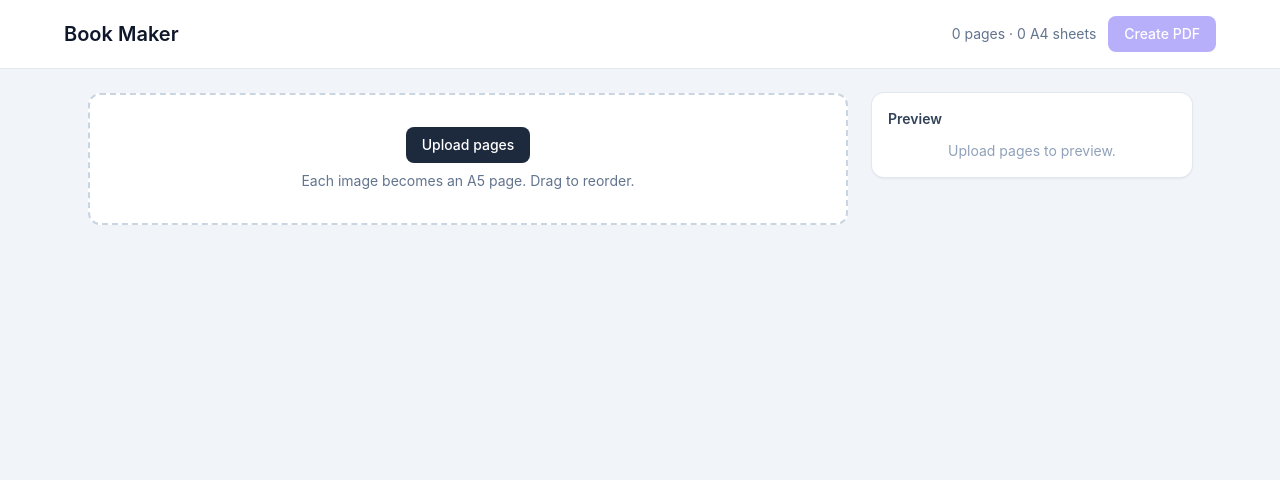
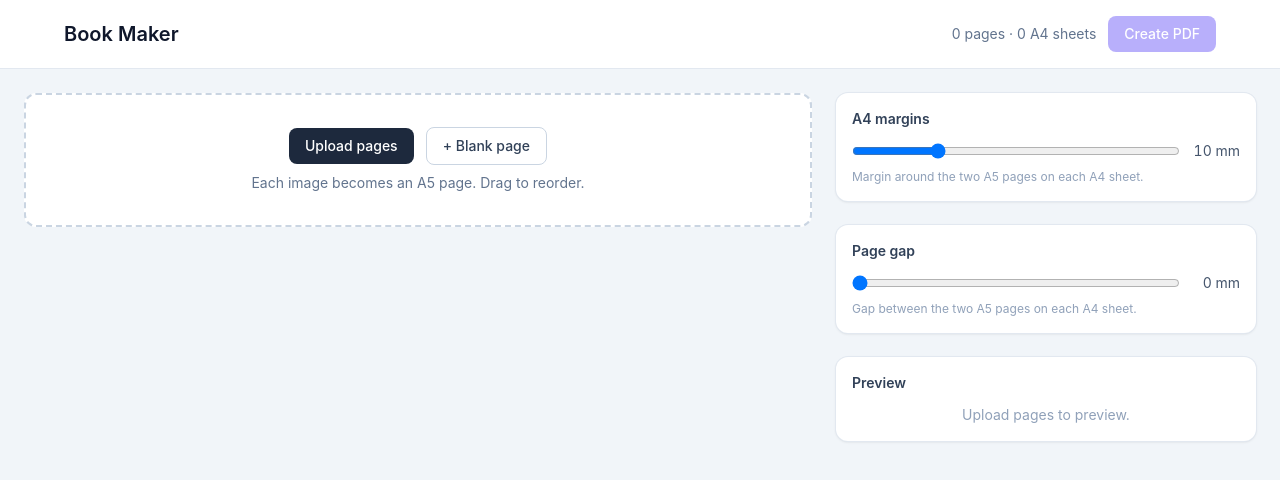
Before and after one commit to AntonLapshin/book, a React (Vite) app: page / in a window 1280 px wide. Shown: the top 480 px of the page. Built offline with nearby package versions, Linux system fonts and the light colour scheme.

Commit message:
Fix Create PDF failing on subsequent attempts
Load images asynchronously before generating the PDF instead of reading
naturalWidth/naturalHeight immediately after setting img.src, which was
0 on repeat runs when the image was not yet loaded.

```diff
--- a/src/App.jsx
+++ b/src/App.jsx
@@ -4,7 +4,7 @@
 
 const A4_W = 297
 const A4_H = 210
-const MARGIN = 10
+const DEFAULT_MARGIN = 10
 
 function PageImage({ src, className = '' }) {
   return <img src={src} alt="" className={`h-full w-full object-cover ${className}`} />
@@ -13,6 +13,8 @@
 export default function App() {
   const [pages, setPages] = useState([])
   const [dragIndex, setDragIndex] = useState(null)
+  const [gap, setGap] = useState(0)
+  const [margin, setMargin] = useState(DEFAULT_MARGIN)
   const fileInputRef = useRef(null)
 
   const addFiles = useCallback((files) => {
@@ -21,8 +23,16 @@
       id: `${Date.now()}-${Math.random().toString(36).slice(2)}`,
       name: file.name,
       url: URL.createObjectURL(file),
+      blank: false,
     }))
     setPages((prev) => [...prev, ...newPages])
+  }, [])
+
+  const addBlank = useCallback(() => {
+    setPages((prev) => [
+      ...prev,
+      { id: `${Date.now()}-${Math.random().toString(36).slice(2)}`, name: 'Blank page', url: null, blank: true },
+    ])
   }, [])
 
   const move = useCallback((index, dir) => {
@@ -66,7 +76,15 @@
     if (Number.isInteger(from)) swap(from, index)
   }, [dragIndex, swap])
 
-  const createPdf = useCallback(() => {
+  const loadImage = (url) =>
+    new Promise((resolve, reject) => {
+      const img = new Image()
+      img.onload = () => resolve(img)
+      img.onerror = reject
+      img.src = url
+    })
+
+  const createPdf = useCallback(async () => {
     const doc = new jsPDF({
       orientation: 'landscape',
       unit: 'mm',
@@ -74,13 +92,11 @@
       compress: true,
     })
 
-    const usableW = A4_W - MARGIN * 2
-    const usableH = A4_H - MARGIN * 2
-    const halfW = usableW / 2
+    const usableW = A4_W - margin * 2
+    const usableH = A4_H - margin * 2
+    const halfW = (usableW - gap) / 2
 
-    const placeImage = (url, x, y, w, h) => {
-      const img = new Image()
-      img.src = url
+    const placeImage = (img, x, y, w, h) => {
       const ratio = img.naturalWidth / img.naturalHeight
       let dw = w
       let dh = w / ratio
@@ -88,8 +104,17 @@
         dh = h
         dw = h * ratio
       }
-      doc.addImage(url, 'JPEG', x + (w - dw) / 2, y + (h - dh) / 2, dw, dh, undefined, 'FAST')
+      doc.addImage(img, 'JPEG', x + (w - dw) / 2, y + (h - dh) / 2, dw, dh, undefined, 'FAST')
     }
+
+    const placePage = (page, x, y, w, h) => {
+      if (!page || page.blank) return
+      placeImage(imgMap.get(page.id), x, y, w, h)
+    }
+
+    const imagePages = pages.filter((p) => !p.blank)
+    const images = await Promise.all(imagePages.map((p) => loadImage(p.url)))
+    const imgMap = new Map(imagePages.map((p, i) => [p.id, images[i]]))
 
     let sheet = 0
     const sheetCount = Math.ceil(pages.length / 2)
@@ -97,13 +122,13 @@
       if (sheet > 0) doc.addPage('a4', 'landscape')
       const left = pages[i * 2]
       const right = pages[i * 2 + 1]
-      if (left) placeImage(left.url, MARGIN, MARGIN, halfW, usableH)
-      if (right) placeImage(right.url, MARGIN + halfW, MARGIN, halfW, usableH)
+      placePage(left, margin, margin, halfW, usableH)
+      placePage(right, margin + halfW + gap, margin, halfW, usableH)
       sheet++
     }
 
     doc.save('book.pdf')
-  }, [pages])
+  }, [pages, gap, margin])
 
   const totalSheets = Math.ceil(pages.length / 2)
 
@@ -127,7 +152,7 @@
         </div>
       </header>
 
-      <main className="mx-auto grid max-w-6xl gap-6 px-6 py-6 lg:grid-cols-[1fr_320px]">
+      <main className="mx-auto grid max-w-7xl gap-6 px-6 py-6 lg:grid-cols-[1fr_420px]">
         <section className="space-y-6">
           <div className="rounded-xl border-2 border-dashed border-slate-300 bg-white p-8 text-center">
             <input
@@ -141,12 +166,20 @@
                 e.target.value = ''
               }}
             />
+            <div className="flex items-center justify-center gap-3">
               <button
                 onClick={() => fileInputRef.current?.click()}
                 className="rounded-lg bg-slate-800 px-4 py-2 text-sm font-medium text-white transition hover:bg-slate-700"
               >
                 Upload pages
               </button>
+              <button
+                onClick={addBlank}
+                className="rounded-lg border border-slate-300 bg-white px-4 py-2 text-sm font-medium text-slate-700 transition hover:bg-slate-50"
+              >
+                + Blank page
+              </button>
+            </div>
             <p className="mt-2 text-sm text-slate-500">
               Each image becomes an A5 page. Drag to reorder.
             </p>
@@ -166,7 +199,11 @@
                 }`}
               >
                 <div className="relative aspect-[148/210]">
+                  {page.blank ? (
+                    <div className="h-full w-full bg-white" />
+                  ) : (
                     <PageImage src={page.url} />
+                  )}
                   <span className="absolute left-1 top-1 rounded bg-slate-900/70 px-1.5 py-0.5 text-xs font-medium text-white">
                     {i + 1}
                   </span>
@@ -203,22 +240,68 @@
 
         <aside className="space-y-6">
           <section className="rounded-xl bg-white p-4 shadow-sm ring-1 ring-slate-200">
+            <h2 className="mb-3 text-sm font-semibold text-slate-700">A4 margins</h2>
+            <div className="flex items-center gap-3">
+              <input
+                type="range"
+                min="0"
+                max="40"
+                step="1"
+                value={margin}
+                onChange={(e) => setMargin(Number(e.target.value))}
+                className="flex-1"
+              />
+              <span className="w-12 text-right text-sm tabular-nums text-slate-600">{margin} mm</span>
+            </div>
+            <p className="mt-2 text-xs text-slate-400">
+              Margin around the two A5 pages on each A4 sheet.
+            </p>
+          </section>
+
+          <section className="rounded-xl bg-white p-4 shadow-sm ring-1 ring-slate-200">
+            <h2 className="mb-3 text-sm font-semibold text-slate-700">Page gap</h2>
+            <div className="flex items-center gap-3">
+              <input
+                type="range"
+                min="0"
+                max="20"
+                step="1"
+                value={gap}
+                onChange={(e) => setGap(Number(e.target.value))}
+                className="flex-1"
+              />
+              <span className="w-12 text-right text-sm tabular-nums text-slate-600">{gap} mm</span>
+            </div>
+            <p className="mt-2 text-xs text-slate-400">
+              Gap between the two A5 pages on each A4 sheet.
+            </p>
+          </section>
+
+          <section className="rounded-xl bg-white p-4 shadow-sm ring-1 ring-slate-200">
             <h2 className="mb-3 text-sm font-semibold text-slate-700">Preview</h2>
             <div className="space-y-3">
               {Array.from({ length: totalSheets }, (_, i) => {
                 const left = pages[i * 2]
                 const right = pages[i * 2 + 1]
+                const usableW = A4_W - margin * 2
+                const gapPx = Math.round((gap / usableW) * 100)
+                const marginPx = Math.round((margin / A4_W) * 100)
                 return (
                   <div key={i} className="rounded-lg bg-slate-900 p-3">
                     <p className="mb-2 text-center text-xs text-slate-400">
                       Sheet {i + 1} of {totalSheets}
                     </p>
-                    <div className="mx-auto flex aspect-[297/210] w-full gap-1 overflow-hidden rounded bg-white p-1 shadow-lg">
+                    <div
+                      className="mx-auto flex aspect-[297/210] w-full overflow-hidden rounded bg-slate-200 shadow-lg"
+                      style={{ padding: `${marginPx}px` }}
+                    >
+                      <div className="flex flex-1 gap-0" style={{ gap: `${gapPx}px` }}>
                         <div className="flex-1 overflow-hidden">
-                        {left ? <PageImage src={left.url} /> : <div className="h-full bg-slate-100" />}
+                          {left && !left.blank ? <PageImage src={left.url} /> : <div className="h-full bg-white" />}
                         </div>
                         <div className="flex-1 overflow-hidden">
-                        {right ? <PageImage src={right.url} /> : <div className="h-full bg-slate-100" />}
+                          {right && !right.blank ? <PageImage src={right.url} /> : <div className="h-full bg-white" />}
+                        </div>
                       </div>
                     </div>
                   </div>
```
Lines whose indentation alone changed are shown as unchanged.
